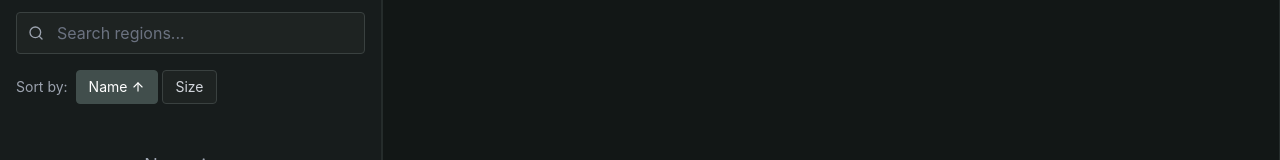
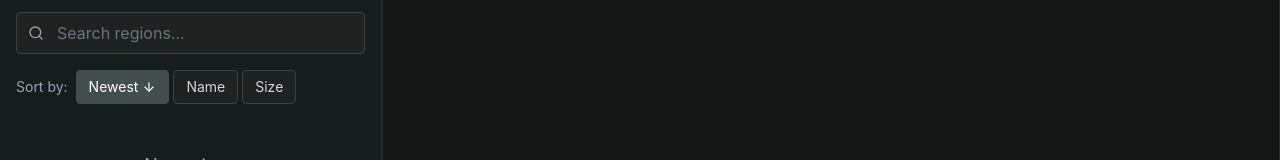
Before and after one commit to Biggsen/mc-region-maker, a React (Vite) app: page / in a window 1280 px wide. Both pictures are taken after a click on the button "Regions". Shown: the part 193-353 px from the top of the page. Built offline with nearby package versions, Linux system fonts and the light colour scheme.

Commit message:
newest sort option

```diff
--- a/src/components/RegionPanel.tsx
+++ b/src/components/RegionPanel.tsx
@@ -46,8 +46,8 @@ export function RegionPanel() {
   const [searchQuery, setSearchQuery] = useState('')
   const [showDeleteAllModal, setShowDeleteAllModal] = useState(false)
   const [regionToDelete, setRegionToDelete] = useState<{ id: string; name: string } | null>(null)
-  const [sortBy, setSortBy] = useState<'name' | 'size'>('name')
-  const [sortOrder, setSortOrder] = useState<'asc' | 'desc'>('asc')
+  const [sortBy, setSortBy] = useState<'name' | 'size' | 'newest'>('newest')
+  const [sortOrder, setSortOrder] = useState<'asc' | 'desc'>('desc')
 
 
 
@@ -108,6 +108,11 @@ export function RegionPanel() {
       const areaA = calculatePolygonArea(a.points)
       const areaB = calculatePolygonArea(b.points)
       comparison = areaA - areaB
+    } else if (sortBy === 'newest') {
+      // Find index in original regionsList to determine creation order
+      const indexA = regionsList.findIndex(r => r.id === a.id)
+      const indexB = regionsList.findIndex(r => r.id === b.id)
+      comparison = indexA - indexB // Positive means a was created after b
     }
 
     return sortOrder === 'asc' ? comparison : -comparison
@@ -221,6 +226,26 @@ export function RegionPanel() {
           <div className="flex-shrink-0 mb-4 flex items-center gap-2">
             <span className="text-gray-400 text-sm">Sort by:</span>
             <div className="flex gap-1">
+              <button
+                onClick={() => {
+                  if (sortBy === 'newest') {
+                    setSortOrder(sortOrder === 'asc' ? 'desc' : 'asc')
+                  } else {
+                    setSortBy('newest')
+                    setSortOrder('desc')
+                  }
+                }}
+                className={`px-3 py-1.5 rounded text-sm border transition-colors flex items-center gap-1 ${
+                  sortBy === 'newest'
+                    ? 'bg-outer-space border-outer-space text-white'
+                    : 'bg-input-bg border-input-border text-gray-300 hover:bg-gunmetal hover:border-outer-space'
+                }`}
+              >
+                Newest
+                {sortBy === 'newest' && (
+                  sortOrder === 'desc' ? <ArrowDown size={14} /> : <ArrowUp size={14} />
+                )}
+              </button>
               <button
                 onClick={() => {
                   if (sortBy === 'name') {
```
